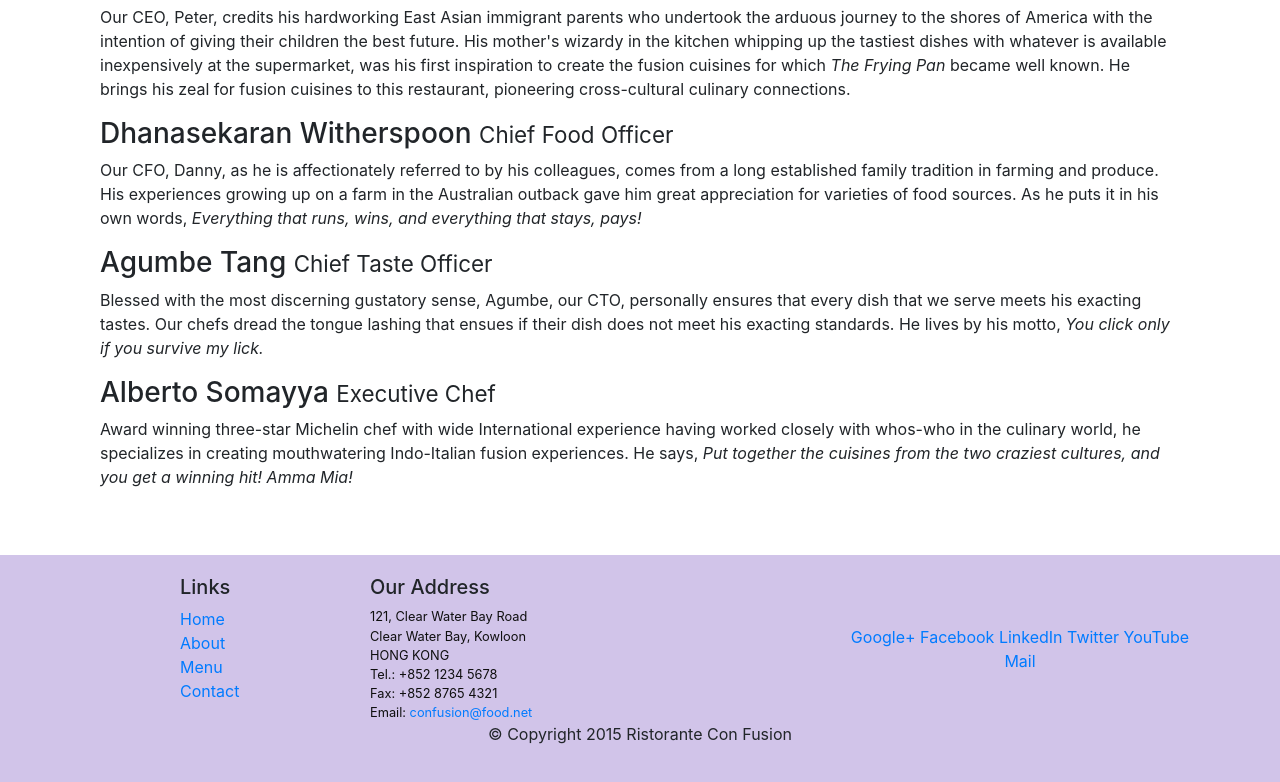
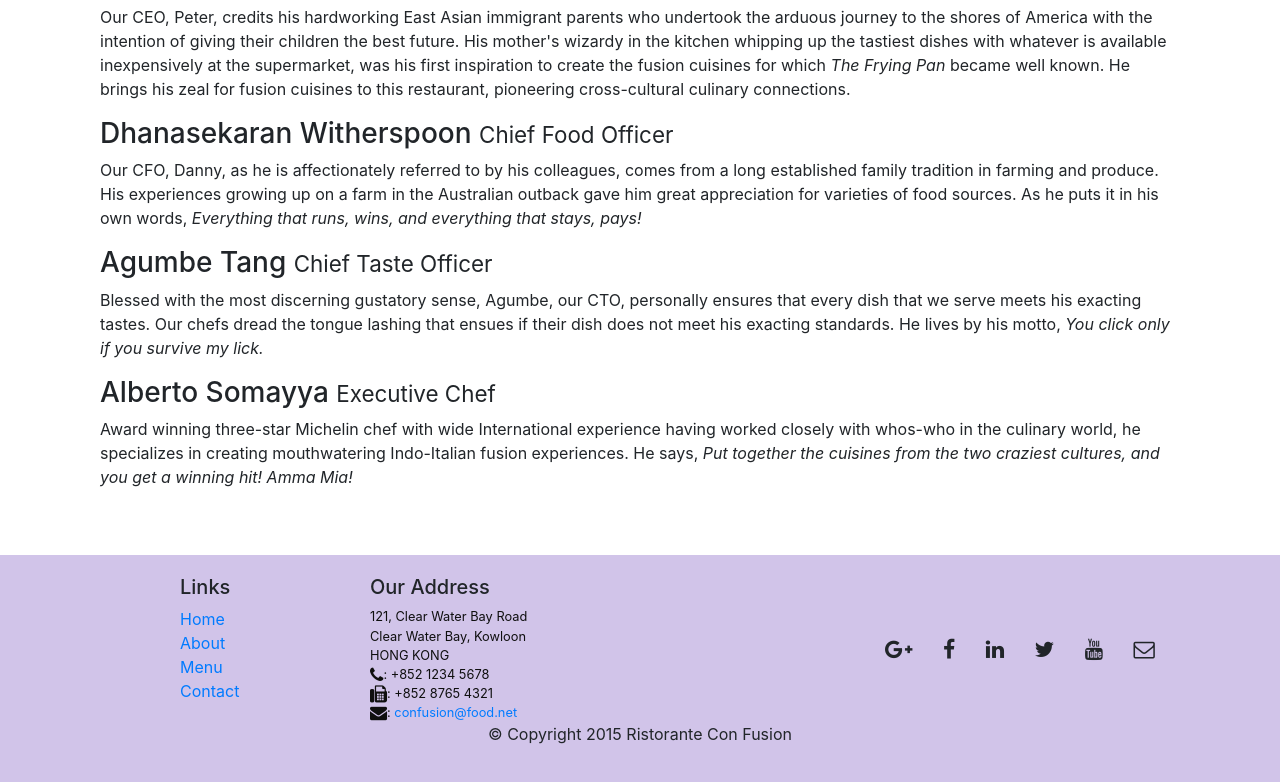
Before and after one commit to KShehzadi/FrontEndWebUIFrameworksAndTools--Bootstrap4, a website: page Week 2/aboutus.html in a window 1280 px wide. Shown: the part 998-1780 px from the top of the page. Drawn offline with nearby package versions, Linux system fonts and the light colour scheme.

Commit message:
week 2 footer icons added

```diff
--- a/Week 2/aboutus.html
+++ b/Week 2/aboutus.html
@@ -109,19 +109,19 @@
 		              121, Clear Water Bay Road<br>
 		              Clear Water Bay, Kowloon<br>
 		              HONG KONG<br>
-		              Tel.: +852 1234 5678<br>
-		              Fax: +852 8765 4321<br>
-		              Email: <a href="mailto:confusion@food.net">confusion@food.net</a>
+                      <i class="fa fa-phone fa-lg"></i>: +852 1234 5678<br>
+		              <i class="fa fa-fax fa-lg"></i>: +852 8765 4321<br>
+		              <i class="fa fa-envelope fa-lg"></i>: <a href="mailto:confusion@food.net">confusion@food.net</a>
 		           </address>
                 </div>
                 <div class="col-12 col-sm-4 align-self-center">
                     <div class="text-center">
-                        <a href="http://google.com/+">Google+</a>
-                        <a href="http://www.facebook.com/profile.php?id=">Facebook</a>
-                        <a href="http://www.linkedin.com/in/">LinkedIn</a>
-                        <a href="http://twitter.com/">Twitter</a>
-                        <a href="http://youtube.com/">YouTube</a>
-                        <a href="mailto:">Mail</a>
+                        <a class="btn btn-social-icon btn-google" href="http://google.com/+"><i class="fa fa-google-plus fa-lg"></i></a>
+                        <a class="btn btn-social-icon btn-facebook" href="http://www.facebook.com/profile.php?id="><i class="fa fa-facebook fa-lg"></i></a>
+                        <a class="btn btn-social-icon btn-linkedin" href="http://www.linkedin.com/in/"><i class="fa fa-linkedin fa-lg"></i></a>
+                        <a class="btn btn-social-icon btn-twitter" href="http://twitter.com/"><i class="fa fa-twitter fa-lg"></i></a>
+                        <a class="btn btn-social-icon btn-youtube" href="http://youtube.com/"><i class="fa fa-youtube fa-lg"></i></a>
+                        <a class="btn btn-social-icon" href="mailto:"><i class="fa fa-envelope-o fa-lg"></i></a>
                     </div>
                 </div>
            </div>
```
Also changed, not shown: Week 2/index.html (+9 -9 lines).
